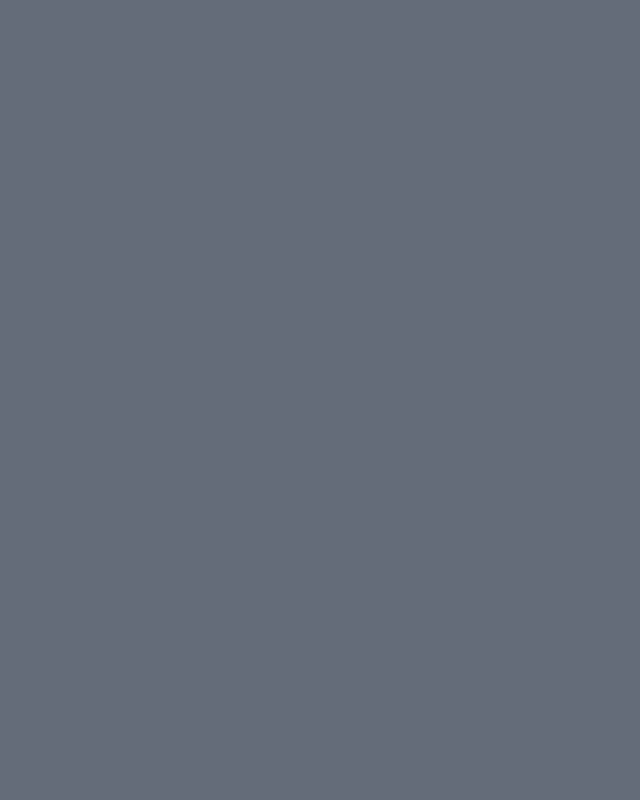
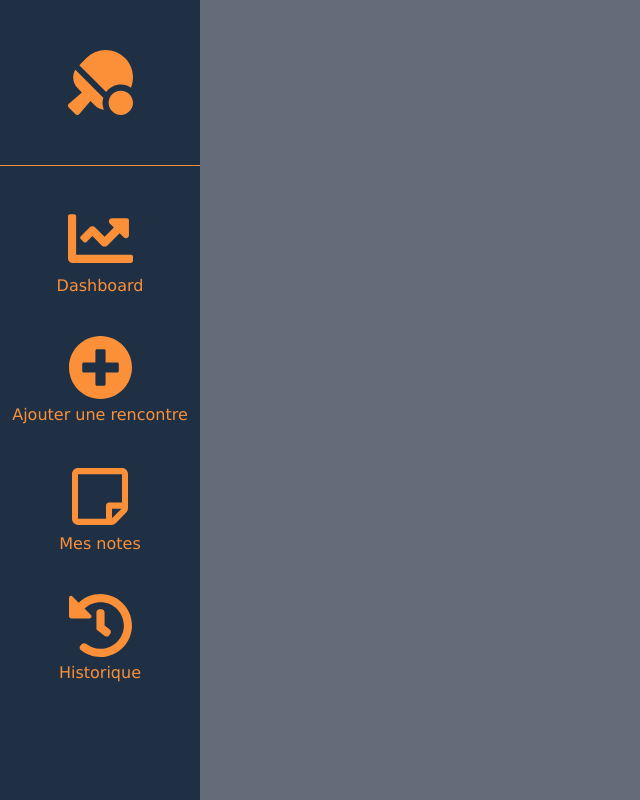
Before and after one commit to Jonathan-Jusseaume/ping_tracker, a Django app: page / in a window 1280 px wide. Before the commit the part shown is empty. Shown: the whole page, without its empty margins (0-640 px from the left). Run offline with Django 4.2, Linux system fonts and the light colour scheme.

Commit message:
18/12 Jonathan: Implémentation de la barre de navigation

```diff
--- a/ping/static/styles/main.css
+++ b/ping/static/styles/main.css
@@ -1,7 +1,64 @@
 :root {
     --background-color: #646C79;
+    --main-color: #1F3044;
+    --font-color: #FB9039;
+    font-family: Verdana;
 }
 
 body {
     background: var(--background-color);
+    color: var(--font-color);
 }
+
+/*
+Barre de navigation
+ */
+nav {
+    top: 0;
+    left: 0;
+    overflow-x: hidden;
+    width: 200px;
+    height: 100%;
+    position: fixed;
+    background: var(--main-color);
+}
+
+nav a {
+    width: 100%;
+    display: flex;
+    flex-direction: column;
+    align-items: center;
+    gap: 5px;
+    text-decoration: none;
+    color: var(--font-color);
+    font-weight: 500;
+}
+
+nav a img {
+    height: 65px;
+}
+
+nav a:first-of-type {
+    padding-top: 50px;
+    padding-bottom: 50px;
+    border-bottom: solid 1px var(--font-color);
+}
+
+nav a:not(first-of-type) {
+    padding-top: 40px;
+}
+
+@media screen and (max-height: 685px) {
+    nav a:not(first-of-type) {
+        padding-top: 20px;
+    }
+}
+
+
+/*
+Contenu de l'application
+ */
+main {
+    height: 100%;
+    margin-left: 200px;
+}
--- a/ping/templates/main.html
+++ b/ping/templates/main.html
@@ -1,12 +1,35 @@
+{% load static %}
 <!DOCTYPE html>
 <html lang="fr">
 <head>
     <meta charset="UTF-8">
     <title>Ping Tracker</title>
-    {% load static %}
     <link href="{% static 'styles/main.css' %}" type="text/css" rel="stylesheet">
 </head>
 <body>
+<nav>
+    <a href="">
+        <img src="{% static 'assets/table-tennis-solid.svg' %}" alt="Logo de l'application Ping Tracker"/>
+    </a>
+    <a href="">
+        <img src="{% static 'assets/chart-line-solid.svg' %}" alt="Logo du dashboard"/>
+        <span>Dashboard</span>
+    </a>
+    <a href="">
+        <img src="{% static 'assets/plus-circle-solid.svg' %}" alt="Logo de la page d'ajout d'une rencontre"/>
+        <span>Ajouter une rencontre</span>
+    </a>
+    <a href="">
+        <img src="{% static 'assets/sticky-note-regular.svg' %}" alt="Logo de la page des notes de l'entraîneur"/>
+        <span>Mes notes</span>
+    </a>
+    <a href="">
+        <img src="{% static 'assets/history-solid.svg' %}" alt="Logo de la page d'historique de nos rencontres"/>
+        <span>Historique</span>
+    </a>
+</nav>
+<main>
 
+</main>
 </body>
 </html>
```
Also changed, not shown: ping/static/assets/chart-line-solid.svg (added), ping/static/assets/clipboard-regular.svg (added), ping/static/assets/history-solid.svg (added), ping/static/assets/plus-circle-solid.svg (added), ping/static/assets/sticky-note-regular.svg (added), ping/static/assets/table-tennis-solid.svg.
